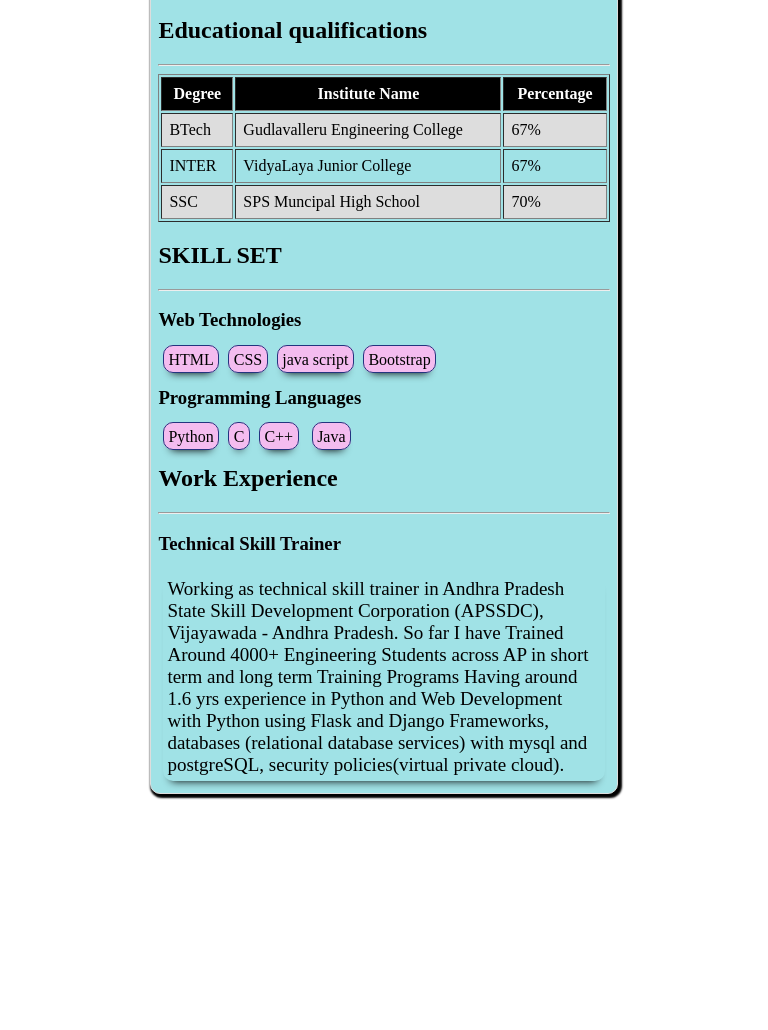
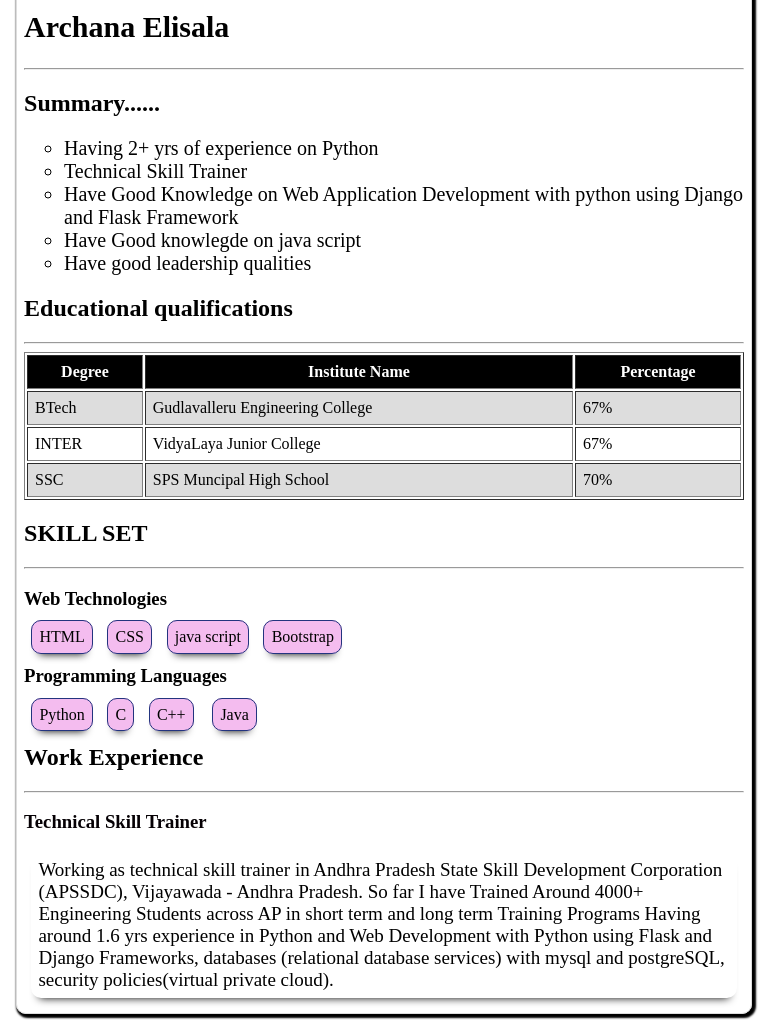
Before and after one commit to archanaelisala/ReactResume_Task, a plain HTML site: page index.html in a window 768 px wide. Shown: the part 862-1892 px from the top of the page. Before the commit the page ends 1671 px from the top, so only its background shows below. Drawn offline with Linux system fonts and the light colour scheme.

Commit message:
modifications done

```diff
--- a/css/style.css
+++ b/css/style.css
@@ -14,7 +14,7 @@
 	width: 25%;
 	height: 40%;
 	border: 1px groove #ddd;
-	background-color: #F0B2F5;
+	background-color: #A0E2E6;
 	padding: 1%;
 	margin: 1%;
 	text-align: center;
@@ -56,17 +56,10 @@
 
 }
 
-.child3{
-	/*width: 60%;
-	margin: 1%;
-	padding: 1%;
-	background-color: #EBD8E8;
-	border: 1px groove #ddd
-	box-shadow: 9px 9px 9px 9px #000;
-	font-size: 20px;*/
+.child2{
 	width: 60%;
 	border: 1px groove #ddd;
-	background-color: #A0E2E6;
+	/*background-color: #A0E2E6;*/
 	padding: 1%;
 	margin: 1%;
 	box-shadow: 2px 2px 2px 2px #000;
@@ -104,7 +97,7 @@ tbody tr:nth-child(odd){
 
 
 
-.child3 span{
+.child2 span{
 	border-radius: 10px;
 	margin: 1%;
 	border: 1px solid #23347f;
@@ -112,7 +105,7 @@ tbody tr:nth-child(odd){
 	background: #F4BCEF;
 	box-shadow: 0px 8px 8px -8px #000;
 }
-.child3 p{
+.child2 p{
 	border-radius: 10px;
 	margin: 1%;
 	/*border: 1px solid #23347f;*/
@@ -125,12 +118,21 @@ tbody tr:nth-child(odd){
 
 @media only screen and (min-width: 320px) and (max-width: 480px){
 	.child{
-	width: 80%;
+	width: 90%;
 	border: 1px groove #ddd;
 	padding: 1%;
 	margin: 1%;
 	text-align: center;
 	box-shadow: 9px 9px 9px 9px #000;
+	border-radius: 10px;
+}
+.child2{
+	width: 100%;
+	border: 1px groove #ddd;
+	/*background-color: #A0E2E6;*/
+	padding: 1%;
+	margin: 1%;
+	box-shadow: 2px 2px 2px 2px #000;
 	border-radius: 10px;
 }
 
@@ -139,7 +141,7 @@ tbody tr:nth-child(odd){
 
 @media only screen and (min-width: 481px) and (max-width: 768px){
 	.child{
-	width: 45%;
+	width: 90%;
 	border: 1px groove #ddd;
 	padding: 1%;
 	margin: 1%;
@@ -147,5 +149,13 @@ tbody tr:nth-child(odd){
 	box-shadow: 3px 3px 3px 3px #000;
 	border-radius: 20px;
 }
-
+.child2{
+	width: 100%;
+	border: 1px groove #ddd;
+	/*background-color: #A0E2E6;*/
+	padding: 1%;
+	margin: 1%;
+	box-shadow: 2px 2px 2px 2px #000;
+	border-radius: 10px;
 }
+}
--- a/index.html
+++ b/index.html
@@ -5,20 +5,10 @@
 <title>Web Design</title>
 <link rel="icon" href="images/web.svg">
 <link rel="stylesheet" type="text/css" href="css/style.css">
+<meta name="viewport" content="width=device-width, initial-scale=1.0">
 </head>
 <body>
 	<section class="parent">
-		<!-- <article class="child">Anu</article>
-		<article class="child">chinnu</article>
-		<article class="child">ANUCHINNU</article>
-		<article class="child">AnuChinnu</article>
-
-		<article class="child">Archana</article>
-		<article class="child">Anjani</article>
-		<article class="child">Rajani</article>
-		<article class="child">Vidya</article>
-		<article class="child">Sandhya</article>
-		-->
 		<article class="child">
 			<div>
 				<img src="img/user.jpg" class="profile">
@@ -39,7 +29,7 @@
 			<a href="https://www.linkedin.com/"><img src="img/icons/linkedin.png" class="socialicons"></a>
 
 		</article>
-		<article class="child3">
+		<article class="child2">
 
 			<h2 class="resume">Archana Elisala</h2><hr>
 			<h2>Summary......</h2>
```
